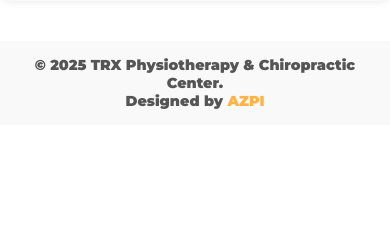
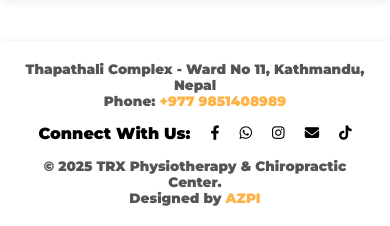
Before and after one commit to trxphysiotherapy/trx-website, a Django app: page / in a window 390 px wide. Shown: the part 1166-1392 px from the top of the page. Before the commit the page ends 1275 px from the top, so only its background shows below. Run offline with Django 5.2, Linux system fonts and the light colour scheme; data that the repository does not hold is empty.

Commit message:
handle develop

```diff
--- a/coreapp/settings.py
+++ b/coreapp/settings.py
@@ -34,7 +34,7 @@
 # SECURITY WARNING: don't run with debug turned on in production!
 DEBUG = True
 
-ALLOWED_HOSTS = ['.vercel.app', '127.0.0.1', 'localhost']
+ALLOWED_HOSTS = ['.vercel.app', '127.0.0.1', 'localhost', '*']
 
 SECURE_PROXY_SSL_HEADER = ('HTTP_X_FORWARDED_PROTO', 'https')
 USE_X_FORWARDED_HOST = True
--- a/website/static/main/css/style.css
+++ b/website/static/main/css/style.css
@@ -12,11 +12,11 @@
 }
 
 body.dark-mode {
-  --bg-color: #000000;
+  --bg-color: #0A1931;
   --text-color: #ffffff;
-  --sub-bg: #111111;
+  --sub-bg: #0A1931;
   --shadow-color: rgba(255, 255, 255, 0.15);
-  --footer-bg: #111111;
+  --footer-bg: #0A1931;
   --footer-text: #aaa;
 }
 
@@ -209,20 +209,110 @@
 /* =========================================================
    FOOTER
 ========================================================= */
-.footer {
+.site-footer {
   width: 100%;
+  background: var(--navbar-bg); /* same as navbar */
+  box-shadow: 0 2px 10px var(--shadow-color);
   margin-top: auto;
-  padding: 15px 20px;
-  background: var(--footer-bg);
-  color: var(--footer-text);
-  text-align: center;
-  font-size: 0.9rem;
+  padding: 20px 0;
 }
 
-.footer a {
+
+.footer-inner {
+  max-width: 1200px;
+  margin: 0 auto;
+  padding: 0 20px;
+
+  display: flex;
+  align-items: center;
+  justify-content: space-between;
+  gap: 20px;
+  flex-wrap: wrap;
+}
+
+/* Left */
+.footer-left {
+  display: flex;
+  align-items: center;
+  gap: 15px;
+  flex: 1;
+}
+
+.footer-logo {
+  height: 45px;
+  width: auto;
+}
+
+.footer-address p {
+  font-size: 0.85rem;
+  color: var(--footer-text);
+  margin: 0;
+}
+
+.footer-address a {
   color: var(--accent);
   text-decoration: none;
 }
+
+/* Center */
+.footer-right {
+  flex: 1;
+  text-align: center;
+  font-size: 0.85rem;
+  color: var(--footer-text);
+}
+
+/* Right */
+.footer-center {
+  display: flex;
+  gap: 20px;
+  flex: 1;
+  justify-content: flex-end;
+}
+
+.footer-center a {
+  text-decoration: none;
+  font-size: 0.9rem;
+  font-weight: 600;
+  color: var(--text-color);
+  transition: color 0.3s ease;
+}
+
+.footer-center a:hover {
+  color: var(--accent);
+}
+
+.footer-right a {
+  color: var(--accent);
+  text-decoration: none;
+}
+
+
+/* Mobile */
+@media (max-width: 768px) {
+  .footer-inner {
+    flex-direction: column;
+    text-align: center;
+    gap: 15px;
+  }
+
+  .footer-left {
+    flex-direction: column;
+    align-items: center;
+    gap: 8px;
+  }
+
+  .footer-right {
+    justify-content: center;
+    flex-wrap: wrap;
+  }
+}
+
+
+
+/* =========================================================
+   GIF SECTION
+========================================================= */
 
 .gif-section {
   width: 100%;
--- a/website/templates/main/footer.html
+++ b/website/templates/main/footer.html
@@ -1,8 +1,42 @@
 {% load static %}
-<footer class="footer">
-  <p>© <span id="year"></span> TRX Physiotherapy & Chiropractic Center.</p>
-  <p>
-    Designed by
-    <a href="https://anishvarshrestha.com.np/">AZPI</a>
-  </p>
+<footer class="site-footer">
+  <div class="footer-inner">
+
+    <!-- Left: Logo & Address -->
+    <div class="footer-left">
+      {% if site_settings and site_settings.logo %}
+      <img src="{{ site_settings.logo.url }}" alt="{{ site_settings.name }}" class="main-logo">
+      {% endif %}
+      <div class="footer-address">
+        <p>Thapathali Complex - Ward No 11, Kathmandu, Nepal</p>
+        <p>
+          Phone:
+          <a href="tel:+9779851408989" class="phone-link">
+            +977 9851408989
+          </a>
+        </p>
+      </div>
+    </div>
+
+    <!-- Center: Copyright -->
+    <div class="footer-center">
+      <h4>Connect With Us:</h4>
+      <a href="https://www.facebook.com/trxphysio/"><i class="fab fa-facebook-f"></i></a>
+      <a href="https://api.whatsapp.com/send?phone=9779851408989"><i class="fab fa-whatsapp"></i></a>
+      <a href="https://www.instagram.com/trxphysio/"><i class="fab fa-instagram"></i></a>
+      <a href="mailto:trxphysiotherapy@gmail.com"><i class="fas fa-envelope"></i></a>
+      <a href="https://www.tiktok.com/@trxphysio"><i class="fab fa-tiktok"></i></a>
+    </div>
+
+    <!-- Right: Navigation Links -->
+    <div class="footer-right">
+      <p>© <span id="year"></span> TRX Physiotherapy & Chiropractic Center.</p>
+      <p>
+        Designed by
+        <a href="https://anishvarshrestha.com.np/">AZPI</a>
+      </p>
+    </div>
+  </div>
+
+  </div>
 </footer>
```
